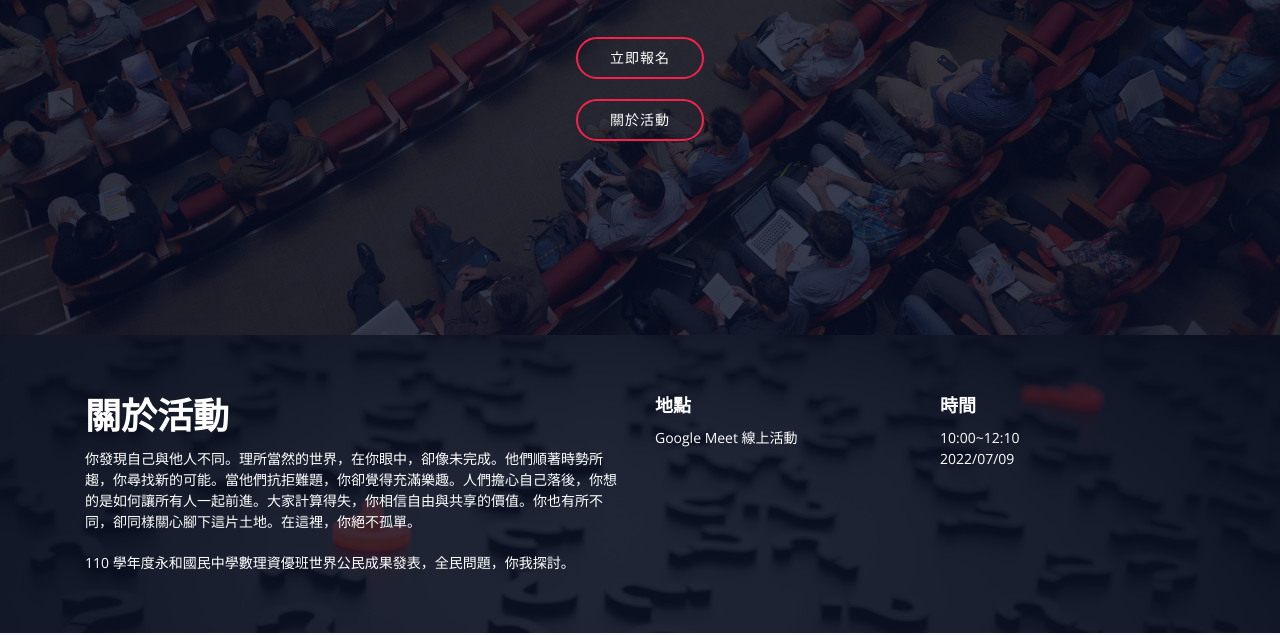
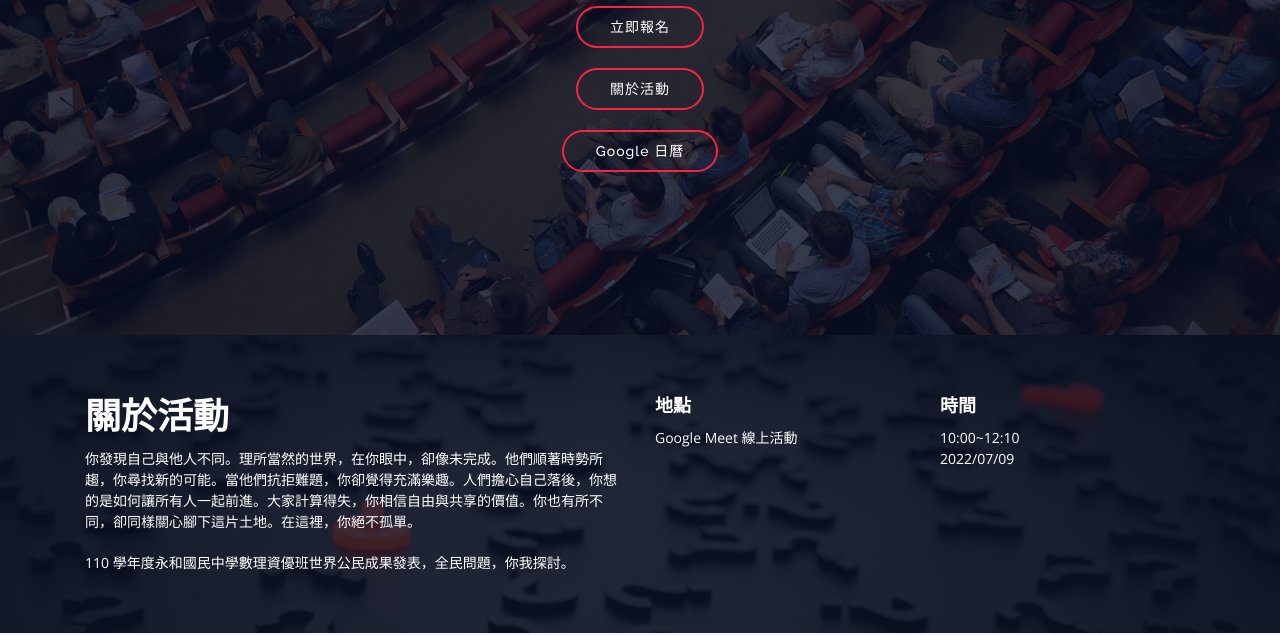
Before and after one commit to tedlu-tw/2022-YHJHS-Civic-Conf, a plain HTML site: page index.html in a window 1280 px wide. Shown: the part 465-1100 px from the top of the page. Drawn offline with nearby package versions, Linux system fonts and the light colour scheme.

Commit message:
feat: google calendar event action

```diff
--- a/index.html
+++ b/index.html
@@ -59,7 +59,9 @@
     <div class="intro-container wow fadeIn">
       <h1 class="mb-4 pb-0">永和國民中學數理資優班<br><span>世界公民</span>議題探討成果發表會</h1>
       <p>Google Meet 線上活動</p>
-      <a href="https://forms.gle/SzfSd9F6Unddar798" class="about-btn">立即報名</a><a href="#about" class="about-btn scrollto">關於活動</a>
+      <a href="https://forms.gle/SzfSd9F6Unddar798" class="about-btn">立即報名</a>
+      <a href="#about" class="about-btn scrollto">關於活動</a>
+      <a href="https://calendar.google.com/event?action=TEMPLATE&tmeid=M25yc2NqNnZvN2ttZmoyN2xlYnJuMjhycmMgcnJ0NDY3Nzc4QG0&tmsrc=rrt467778%40gmail.com" class="about-btn scrollto">Google 日曆</a>
     </div>
   </section>
 
```
